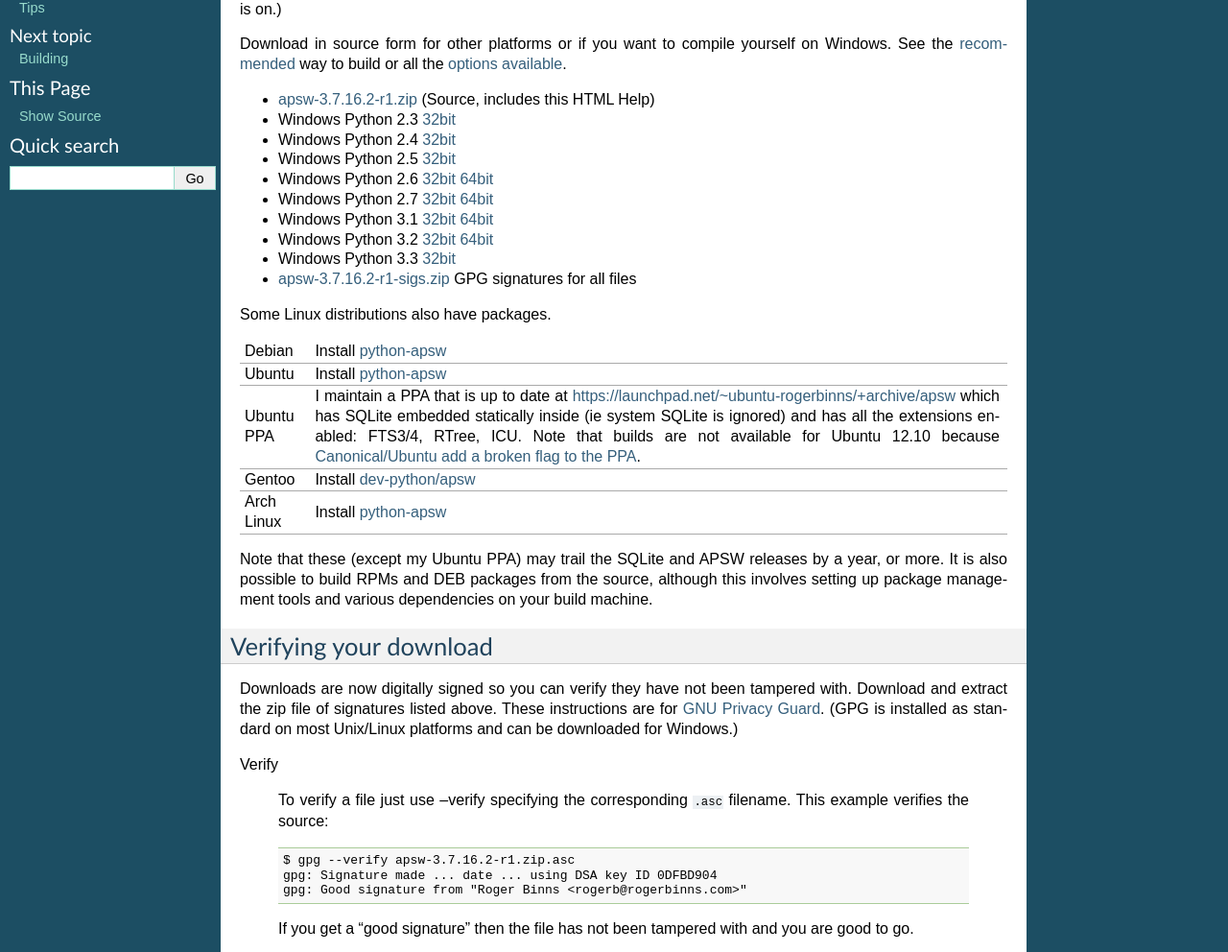
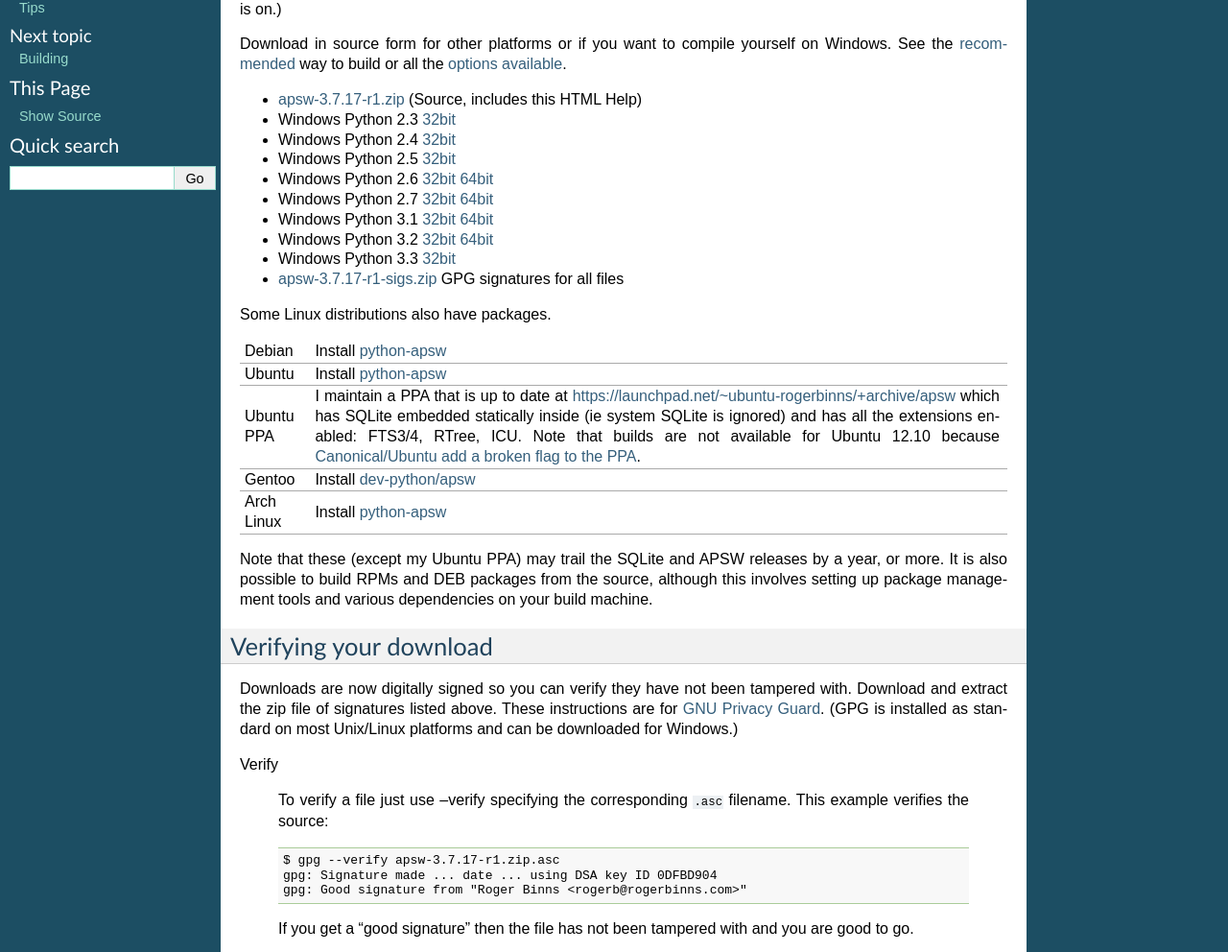
Before and after one commit to rogerbinns/apsw, a Sphinx documentation site: the page built from doc/download.rst, in a window 1280 px wide and 1400 px high. Shown: the part 191-1183 px from the top of the window at 96% size. Built offline with Sphinx 7.4.7, drawn with Linux system fonts in a browser that asks for light colours; pages that are not in the unit, such as notebooks, are missing from menus; the version number is read from the project's files by our own code.

Commit message:
Minor updates in preparation for the release

```diff
--- a/doc/changes.rst
+++ b/doc/changes.rst
@@ -6,7 +6,11 @@
 =========
 
 Removed tests that checked directly calling VFS read/write with
-negative offsets or amounts returns errors.
+negative offsets or amounts returns errors.  This version of SQLite no
+longer returns errors in those circumstances and typically crashes
+instead.
+
+Various new constants.
 
 3.7.16.2-r1
 ===========
--- a/doc/download.rst
+++ b/doc/download.rst
@@ -18,45 +18,45 @@
 
 .. downloads-begin
 
-* `apsw-3.7.16.2-r1.zip
-  <https://code.google.com/p/apsw/downloads/detail?name=apsw-3.7.16.2-r1.zip>`_
+* `apsw-3.7.17-r1.zip
+  <https://code.google.com/p/apsw/downloads/detail?name=apsw-3.7.17-r1.zip>`_
   (Source, includes this HTML Help)
 
 
 * Windows Python 2.3 `32bit
-  <https://code.google.com/p/apsw/downloads/detail?name=apsw-3.7.16.2-r1.win32-py2.3.exe>`__
+  <https://code.google.com/p/apsw/downloads/detail?name=apsw-3.7.17-r1.win32-py2.3.exe>`__
 
 * Windows Python 2.4 `32bit
-  <https://code.google.com/p/apsw/downloads/detail?name=apsw-3.7.16.2-r1.win32-py2.4.exe>`__
+  <https://code.google.com/p/apsw/downloads/detail?name=apsw-3.7.17-r1.win32-py2.4.exe>`__
 
 * Windows Python 2.5 `32bit
-  <https://code.google.com/p/apsw/downloads/detail?name=apsw-3.7.16.2-r1.win32-py2.5.exe>`__
+  <https://code.google.com/p/apsw/downloads/detail?name=apsw-3.7.17-r1.win32-py2.5.exe>`__
 
 * Windows Python 2.6 `32bit
-  <https://code.google.com/p/apsw/downloads/detail?name=apsw-3.7.16.2-r1.win32-py2.6.exe>`__
+  <https://code.google.com/p/apsw/downloads/detail?name=apsw-3.7.17-r1.win32-py2.6.exe>`__
   `64bit
-  <https://code.google.com/p/apsw/downloads/detail?name=apsw-3.7.16.2-r1.win-amd64-py2.6.exe>`__
+  <https://code.google.com/p/apsw/downloads/detail?name=apsw-3.7.17-r1.win-amd64-py2.6.exe>`__
 
 * Windows Python 2.7 `32bit
-  <https://code.google.com/p/apsw/downloads/detail?name=apsw-3.7.16.2-r1.win32-py2.7.exe>`__
+  <https://code.google.com/p/apsw/downloads/detail?name=apsw-3.7.17-r1.win32-py2.7.exe>`__
   `64bit
-  <https://code.google.com/p/apsw/downloads/detail?name=apsw-3.7.16.2-r1.win-amd64-py2.7.exe>`__
+  <https://code.google.com/p/apsw/downloads/detail?name=apsw-3.7.17-r1.win-amd64-py2.7.exe>`__
 
 * Windows Python 3.1 `32bit
-  <https://code.google.com/p/apsw/downloads/detail?name=apsw-3.7.16.2-r1.win32-py3.1.exe>`__
+  <https://code.google.com/p/apsw/downloads/detail?name=apsw-3.7.17-r1.win32-py3.1.exe>`__
   `64bit
-  <https://code.google.com/p/apsw/downloads/detail?name=apsw-3.7.16.2-r1.win-amd64-py3.1.exe>`__
+  <https://code.google.com/p/apsw/downloads/detail?name=apsw-3.7.17-r1.win-amd64-py3.1.exe>`__
 
 * Windows Python 3.2 `32bit
-  <https://code.google.com/p/apsw/downloads/detail?name=apsw-3.7.16.2-r1.win32-py3.2.exe>`__
+  <https://code.google.com/p/apsw/downloads/detail?name=apsw-3.7.17-r1.win32-py3.2.exe>`__
   `64bit
-  <https://code.google.com/p/apsw/downloads/detail?name=apsw-3.7.16.2-r1.win-amd64-py3.2.exe>`__
+  <https://code.google.com/p/apsw/downloads/detail?name=apsw-3.7.17-r1.win-amd64-py3.2.exe>`__
 
 * Windows Python 3.3 `32bit
-  <https://code.google.com/p/apsw/downloads/detail?name=apsw-3.7.16.2-r1.win32-py3.3.exe>`__
+  <https://code.google.com/p/apsw/downloads/detail?name=apsw-3.7.17-r1.win32-py3.3.exe>`__
 
-* `apsw-3.7.16.2-r1-sigs.zip
-  <https://code.google.com/p/apsw/downloads/detail?name=apsw-3.7.16.2-r1-sigs.zip>`_
+* `apsw-3.7.17-r1-sigs.zip
+  <https://code.google.com/p/apsw/downloads/detail?name=apsw-3.7.17-r1-sigs.zip>`_
   GPG signatures for all files
 
 .. downloads-end
@@ -103,7 +103,7 @@
   To verify a file just use --verify specifying the corresponding
   ``.asc`` filename.  This example verifies the source::
 
-      $ gpg --verify apsw-3.7.16.2-r1.zip.asc
+      $ gpg --verify apsw-3.7.17-r1.zip.asc
       gpg: Signature made ... date ... using DSA key ID 0DFBD904
       gpg: Good signature from "Roger Binns <rogerb@rogerbinns.com>"
 
```
Also changed, not shown: 6 other files.
